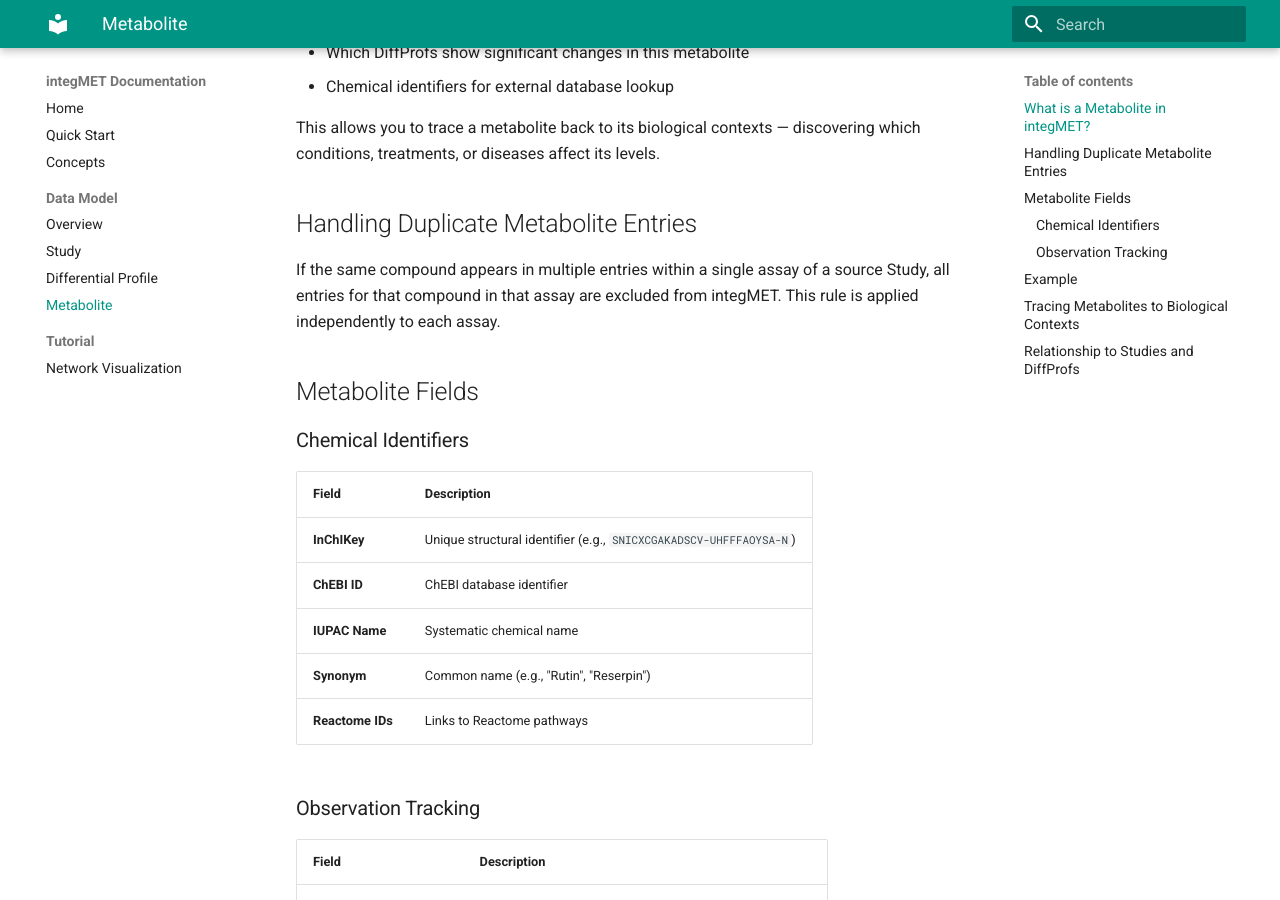
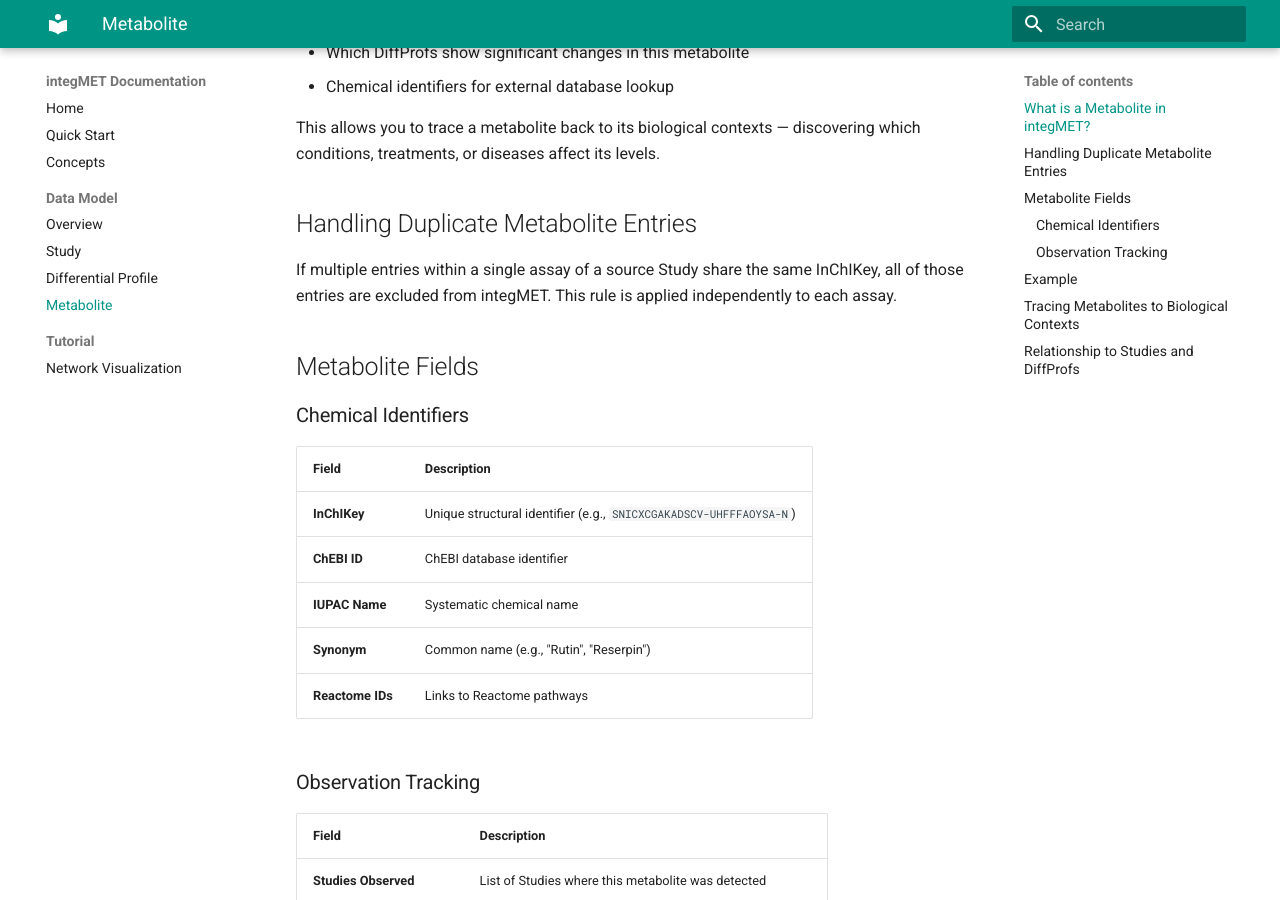
Before and after one commit to integMET/integMET-docs, an MkDocs documentation site: the page built from docs/data_model/metabolite.md, in a window 1280 px wide and 900 px high, scrolled down 357 px. Built offline with MkDocs 1.6.1 and Material for MkDocs 9.7.7, drawn with Linux system fonts in a browser that asks for light colours.

Commit message:
docs: specify InChIKey as the duplicate metabolite criterion

```diff
--- a/docs/data_model/metabolite.md
+++ b/docs/data_model/metabolite.md
@@ -14,7 +14,7 @@ This allows you to trace a metabolite back to its biological contexts — discov
 
 ## Handling Duplicate Metabolite Entries
 
-If the same compound appears in multiple entries within a single assay of a source Study, all entries for that compound in that assay are excluded from integMET. This rule is applied independently to each assay.
+If multiple entries within a single assay of a source Study share the same InChIKey, all of those entries are excluded from integMET. This rule is applied independently to each assay.
 
 ## Metabolite Fields
 
```
